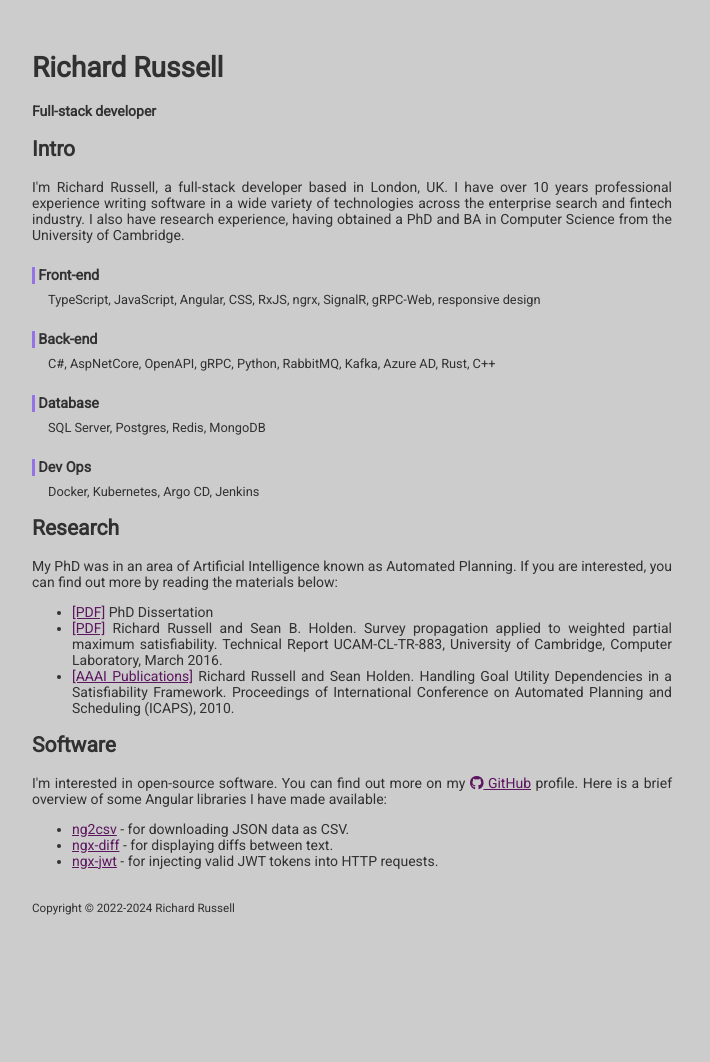
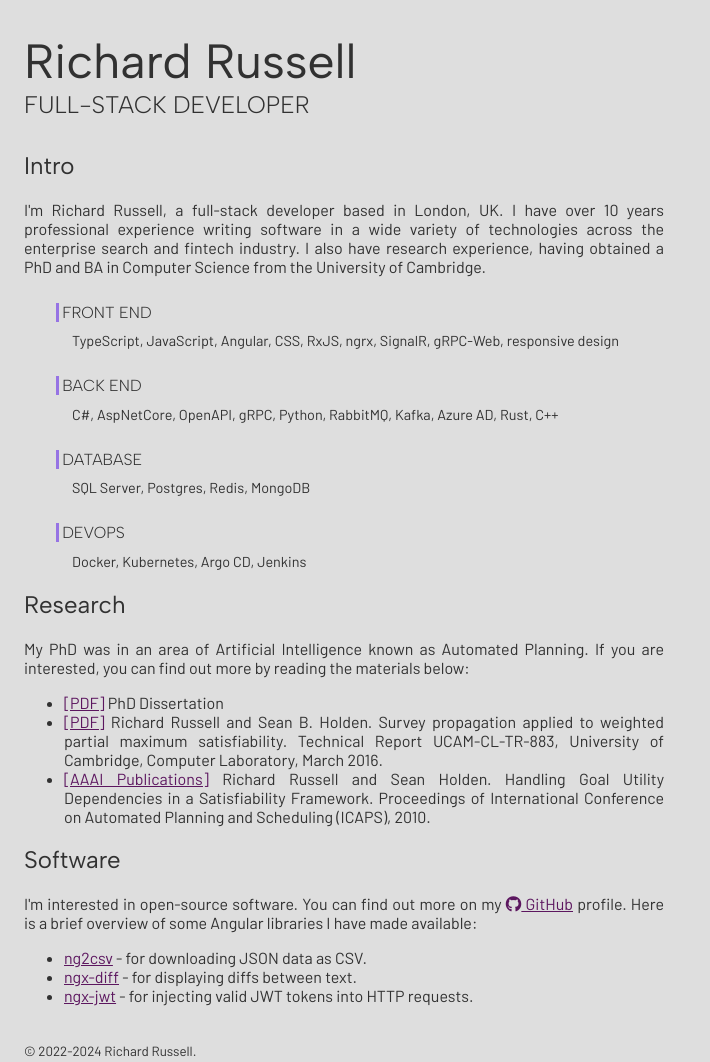
Before and after one commit to rars/rars.github.io, a plain HTML site: page index.html in a window 1280 px wide. Shown: the whole page, without its empty margins (0-710 px from the left). Before the commit the page ends 947 px from the top, so only its background shows below. Drawn offline with Linux system fonts and the light colour scheme.

Commit message:
feat: change fonts and lighten light colors

```diff
--- a/css/styles.css
+++ b/css/styles.css
@@ -1,9 +1,15 @@
 body {
   color: #313131;
-  background-color: #ccc;
-  font-size: 14px;
-  font-family: Roboto;
-  padding: 1.5rem;
+  background-color: #dedede;
+  font-size: 16px;
+
+  padding-left: 1rem;
+  padding-right: 1rem;
+  padding-bottom: 1rem;
+
+  font-family: "Barlow", sans-serif;
+  font-weight: 400;
+  font-style: normal;
 }
 
 a {
@@ -14,12 +20,39 @@ a:hover {
   color: #8E2292;
 }
 
+h1 {
+  font-family: "Albert Sans", sans-serif;
+  font-weight: 400;
+  font-style: normal;
+  margin-bottom: 0;
+  font-size: 3rem;
+}
+
+h2 {
+  font-family: "Albert Sans", sans-serif;
+  font-weight: 400;
+  font-style: normal;
+}
+
+h4 {
+  font-family: "Albert Sans", sans-serif;
+  font-weight: 300;
+  font-style: normal;
+  margin-top: 0;
+  font-size: 1.5rem;
+}
+
 h5 {
   border-color: #9673e4;
   border-left-width: 0.2rem;
   border-left-style: solid;
   padding-left: 0.2rem;
-  font-size: 0.9rem;
+  font-size: 1rem;
+
+  font-family: "Albert Sans", serif;
+  font-optical-sizing: auto;
+  font-weight: 300;
+  font-style: normal;
 }
 
 @media (prefers-color-scheme: dark) {
@@ -49,5 +82,9 @@ h5 {
 .inside {
   margin-top: -1rem;
   margin-left: 1rem;
-  font-size: 0.8rem;
+  font-size: 0.9rem;
 }
+
+.m-l-2 {
+  margin-left: 2rem;
+}
--- a/index.html
+++ b/index.html
@@ -14,6 +14,14 @@
     <meta property="og:description" content="Richard Russell's home page." />
     <meta property="og:image" content="image.png" />
 
+    <link rel="preconnect" href="https://fonts.googleapis.com" />
+    <link rel="preconnect" href="https://fonts.gstatic.com" crossorigin />
+
+    <link
+      href="https://fonts.googleapis.com/css2?family=Albert+Sans:ital,wght@0,100..900;1,100..900&family=Barlow:ital,wght@0,100;0,200;0,300;0,400;0,500;0,600;0,700;0,800;0,900;1,100;1,200;1,300;1,400;1,500;1,600;1,700;1,800;1,900&display=swap"
+      rel="stylesheet"
+    />
+
     <link
       rel="stylesheet"
       href="https://cdnjs.cloudflare.com/ajax/libs/font-awesome/6.5.1/css/all.min.css"
@@ -21,17 +29,13 @@
       crossorigin="anonymous"
       referrerpolicy="no-referrer"
     />
-    <link
-      rel="stylesheet"
-      href="https://fonts.googleapis.com/css?family=Roboto"
-    />
+
     <link rel="stylesheet" href="css/styles.css?v=1.0" />
   </head>
 
   <body>
-    <!-- your content here... -->
     <h1>Richard Russell</h1>
-    <h4>Full-stack developer</h4>
+    <h4>FULL-STACK DEVELOPER</h4>
 
     <h2>Intro</h2>
     <div class="section">
@@ -42,26 +46,26 @@
         also have research experience, having obtained a PhD and BA in Computer
         Science from the University of Cambridge.
       </p>
-      <div class="frontend">
-        <h5>Front-end</h5>
+      <div class="frontend m-l-2">
+        <h5>FRONT END</h5>
         <div class="inside">
           TypeScript, JavaScript, Angular, CSS, RxJS, ngrx, SignalR, gRPC-Web,
           responsive design
         </div>
       </div>
-      <div class="backend">
-        <h5>Back-end</h5>
+      <div class="backend m-l-2">
+        <h5>BACK END</h5>
         <div class="inside">
           C#, AspNetCore, OpenAPI, gRPC, Python, RabbitMQ, Kafka, Azure AD,
           Rust, C++
         </div>
       </div>
-      <div class="database">
-        <h5>Database</h5>
+      <div class="database m-l-2">
+        <h5>DATABASE</h5>
         <div class="inside">SQL Server, Postgres, Redis, MongoDB</div>
       </div>
-      <div class="devops">
-        <h5>Dev Ops</h5>
+      <div class="devops m-l-2">
+        <h5>DEVOPS</h5>
         <div class="inside">Docker, Kubernetes, Argo CD, Jenkins</div>
       </div>
     </div>
@@ -126,7 +130,7 @@
     </div>
     <br />
     <div class="section">
-      <small>Copyright &copy; 2022-2024 Richard Russell</small>
+      <small>&copy; 2022-2024 Richard Russell.</small>
     </div>
   </body>
 </html>
```
